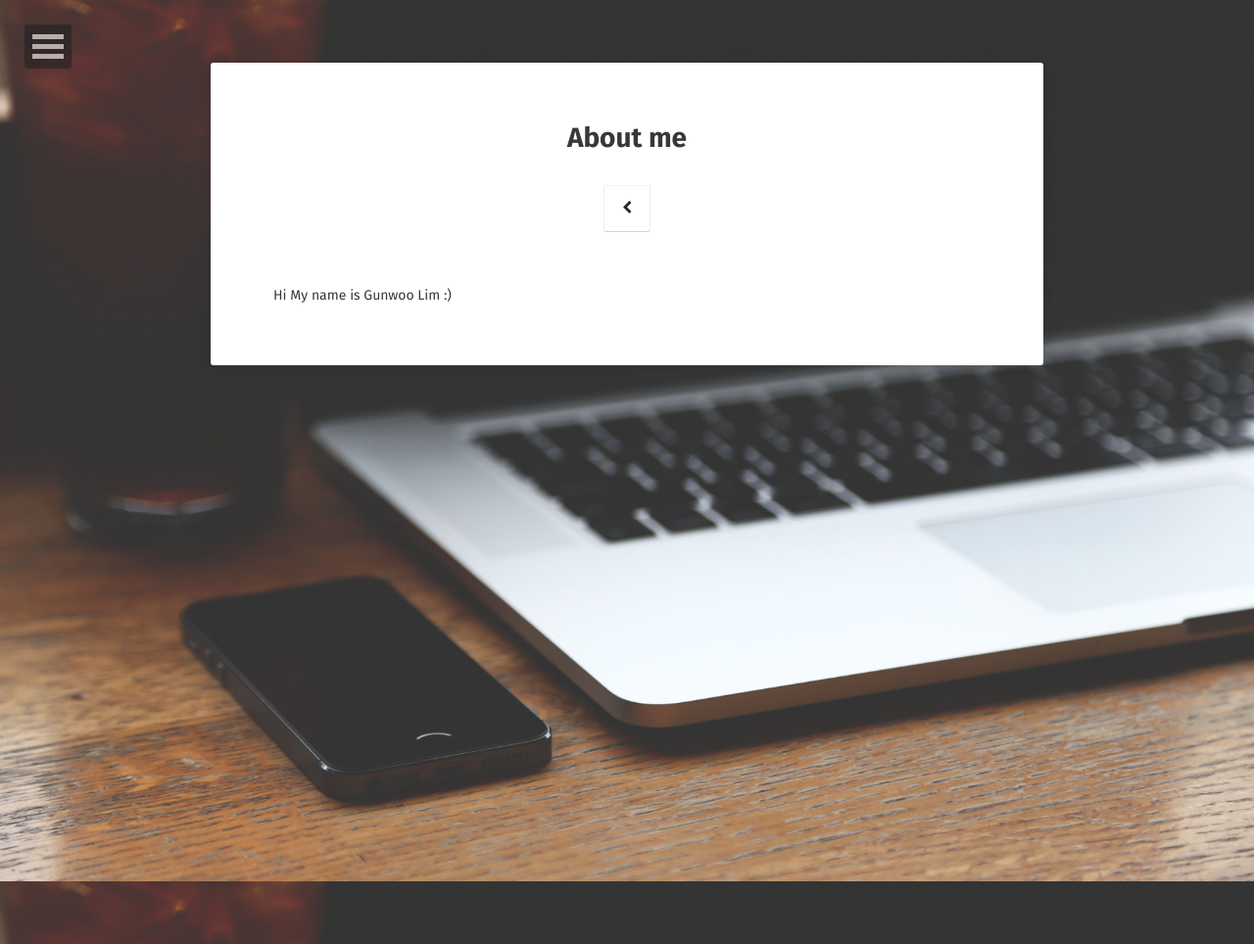
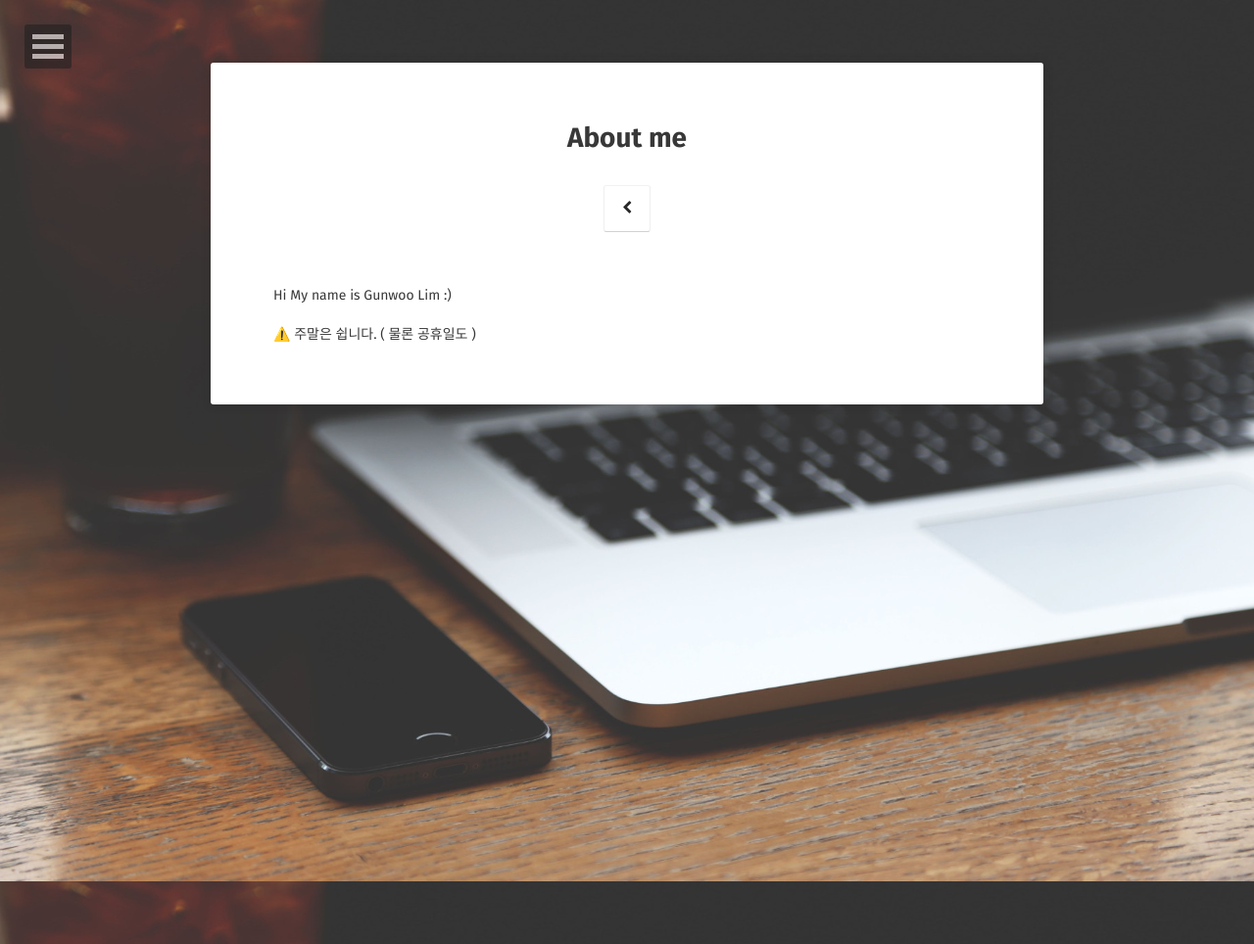
Before and after one commit to Gunwoos/Gunwoos.github.io, a Jekyll site: the page built from about/index.md, in a window 1280 px wide. Shown: the whole page at 98% size. Built offline with Jekyll 4.4.1, drawn with Linux system fonts in a browser that asks for light colours; some web fonts are replaced.

Commit message:
Update index.md

```diff
--- a/about/index.md
+++ b/about/index.md
@@ -7,3 +7,5 @@ comments: false
 ---
 
 Hi My name is Gunwoo Lim :)
+
+⚠️ 주말은 쉽니다. ( 물론 공휴일도 )
```
